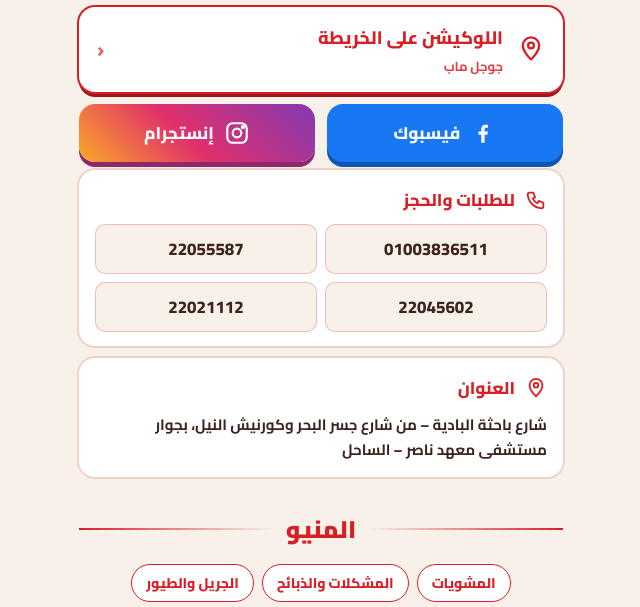
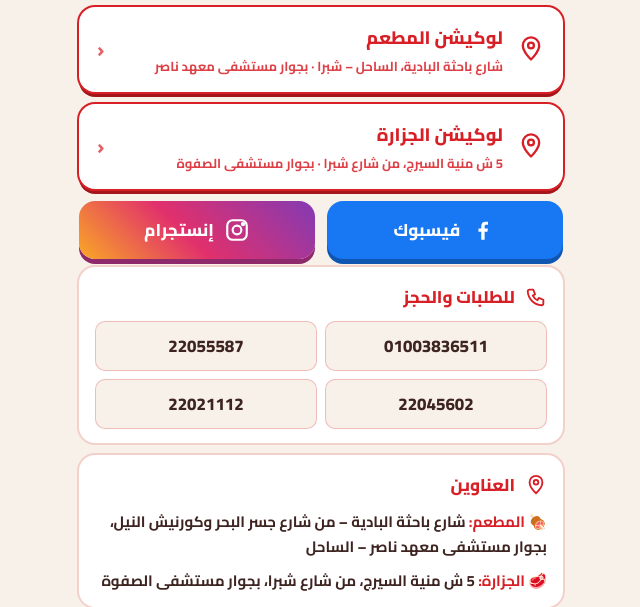
Before and after one commit to Abdo-elgazar/abdo-elgazar.github.io, a plain HTML site: page index.html in a window 1280 px wide. Shown: the part 478-1085 px from the top of the page, without its empty margins (319-959 px from the left). Drawn offline with Linux system fonts and the light colour scheme; a web font is replaced by a local one.

Commit message:
Add files via upload

```diff
--- a/index.html
+++ b/index.html
@@ -59,14 +59,15 @@ footer{text-align:center;color:var(--mut);font-size:13px;margin-top:20px;font-we
 <div class="btns">
  <a class="btn" href="#menu"><svg viewBox="0 0 24 24" fill="none" stroke="currentColor" stroke-width="2" stroke-linecap="round" stroke-linejoin="round"><path d="M4 5a2 2 0 0 1 2-2h9l5 5v11a2 2 0 0 1-2 2H6a2 2 0 0 1-2-2z"/><path d="M14 3v5h5M8 13h8M8 17h5"/></svg><div>تصفح المنيو<small>كل الأصناف والأسعار</small></div><span class="ar">‹</span></a>
  <a class="btn lt" href="https://drive.google.com/file/d/1o7gl2aui2t_QhhFaVqMYiq-dv6_99Few/view?usp=drivesdk" target="_blank" rel="noopener"><svg viewBox="0 0 24 24" fill="none" stroke="currentColor" stroke-width="2" stroke-linecap="round" stroke-linejoin="round"><path d="M12 3v12m0 0-4-4m4 4 4-4M5 21h14"/></svg><div>المنيو PDF<small>افتحه أو نزّله على موبايلك</small></div><span class="ar">‹</span></a>
- <a class="btn lt" href="https://maps.app.goo.gl/Fzxj85pQW3ZbZBwr6" target="_blank" rel="noopener"><svg viewBox="0 0 24 24" fill="none" stroke="currentColor" stroke-width="2" stroke-linecap="round" stroke-linejoin="round"><path d="M12 21s-7-6.5-7-12a7 7 0 0 1 14 0c0 5.5-7 12-7 12z"/><circle cx="12" cy="9" r="2.5"/></svg><div>اللوكيشن على الخريطة<small>جوجل ماب</small></div><span class="ar">‹</span></a>
+ <a class="btn lt" href="https://maps.app.goo.gl/Fzxj85pQW3ZbZBwr6" target="_blank" rel="noopener"><svg viewBox="0 0 24 24" fill="none" stroke="currentColor" stroke-width="2" stroke-linecap="round" stroke-linejoin="round"><path d="M12 21s-7-6.5-7-12a7 7 0 0 1 14 0c0 5.5-7 12-7 12z"/><circle cx="12" cy="9" r="2.5"/></svg><div>لوكيشن المطعم<small>شارع باحثة البادية، الساحل – شبرا · بجوار مستشفى معهد ناصر</small></div><span class="ar">‹</span></a>
+ <a class="btn lt" href="https://maps.app.goo.gl/merAfqd3LP4TRJAAA" target="_blank" rel="noopener"><svg viewBox="0 0 24 24" fill="none" stroke="currentColor" stroke-width="2" stroke-linecap="round" stroke-linejoin="round"><path d="M12 21s-7-6.5-7-12a7 7 0 0 1 14 0c0 5.5-7 12-7 12z"/><circle cx="12" cy="9" r="2.5"/></svg><div>لوكيشن الجزارة<small>5 ش منية السيرج، من شارع شبرا · بجوار مستشفى الصفوة</small></div><span class="ar">‹</span></a>
  <div class="soc">
  <a class="sbtn fb" href="https://www.facebook.com/share/1AMXmKrwUa/" target="_blank" rel="noopener"><svg viewBox="0 0 24 24" fill="none" stroke="currentColor" stroke-width="2" stroke-linecap="round" stroke-linejoin="round"><path fill="currentColor" stroke="none" d="M13.5 21v-7.5h2.6l.4-3h-3V8.6c0-.9.3-1.5 1.5-1.5h1.6V4.4c-.3 0-1.2-.1-2.3-.1-2.3 0-3.9 1.4-3.9 4V10.5H7.8v3h2.6V21z"/></svg><span>فيسبوك</span></a>
  <a class="sbtn ig" href="https://www.instagram.com/abdoelgazarrestaurant/" target="_blank" rel="noopener"><svg viewBox="0 0 24 24" fill="none" stroke="currentColor" stroke-width="2" stroke-linecap="round" stroke-linejoin="round"><rect x="3" y="3" width="18" height="18" rx="5"/><circle cx="12" cy="12" r="4"/><circle cx="17.5" cy="6.5" r="1" fill="currentColor"/></svg><span>إنستجرام</span></a>
 </div>
 </div>
 <div class="card"><h3><svg viewBox="0 0 24 24" fill="none" stroke="currentColor" stroke-width="2" stroke-linecap="round" stroke-linejoin="round"><path d="M5 4h4l2 5-2.5 1.5a11 11 0 0 0 5 5L15 13l5 2v4a2 2 0 0 1-2 2A16 16 0 0 1 3 6a2 2 0 0 1 2-2"/></svg> للطلبات والحجز</h3><div class="nums"><a class="num" href="tel:01003836511" dir="ltr">01003836511</a><a class="num" href="tel:22055587" dir="ltr">22055587</a><a class="num" href="tel:22045602" dir="ltr">22045602</a><a class="num" href="tel:22021112" dir="ltr">22021112</a></div></div>
-<div class="card" style="margin-top:12px"><h3><svg viewBox="0 0 24 24" fill="none" stroke="currentColor" stroke-width="2" stroke-linecap="round" stroke-linejoin="round"><path d="M12 21s-7-6.5-7-12a7 7 0 0 1 14 0c0 5.5-7 12-7 12z"/><circle cx="12" cy="9" r="2.5"/></svg> العنوان</h3><p class="addr">شارع باحثة البادية – من شارع جسر البحر وكورنيش النيل، بجوار مستشفى معهد ناصر – الساحل</p></div>
+<div class="card" style="margin-top:12px"><h3><svg viewBox="0 0 24 24" fill="none" stroke="currentColor" stroke-width="2" stroke-linecap="round" stroke-linejoin="round"><path d="M12 21s-7-6.5-7-12a7 7 0 0 1 14 0c0 5.5-7 12-7 12z"/><circle cx="12" cy="9" r="2.5"/></svg> العناوين</h3><p class="addr"><b style="color:var(--r)">🍖 المطعم:</b> شارع باحثة البادية – من شارع جسر البحر وكورنيش النيل، بجوار مستشفى معهد ناصر – الساحل</p><p class="addr" style="margin-top:8px"><b style="color:var(--r)">🥩 الجزارة:</b> 5 ش منية السيرج، من شارع شبرا، بجوار مستشفى الصفوة</p></div>
 <div class="sec" id="menu"><span></span><h2>المنيو</h2><span></span></div>
 <div class="chips"><a href="#p0" class="chip" onclick="go(0);return false">المشويات</a><a href="#p1" class="chip" onclick="go(1);return false">المشكلات والذبائح</a><a href="#p2" class="chip" onclick="go(2);return false">الجريل والطيور</a><a href="#p3" class="chip" onclick="go(3);return false">الشوربة والطواجن</a><a href="#p4" class="chip" onclick="go(4);return false">المكرونات والمحاشي والأرز</a></div>
 <div id="gal"><figure><img loading="lazy" src="https://lh3.googleusercontent.com/d/1DV7tdJGMfaCoaEtbZon1muZZ6cF6Bash=w1200" alt="المشويات"></figure><figure><img loading="lazy" src="https://lh3.googleusercontent.com/d/1JKAu6f5UUmPtuxSbLDEH3OLDQozQX5Qg=w1200" alt="المشكلات والذبائح"></figure><figure><img loading="lazy" src="https://lh3.googleusercontent.com/d/1zjZaPwQLl-EJ-foYC_ZpvPkLm0QFnmQi=w1200" alt="الجريل والطيور"></figure><figure><img loading="lazy" src="https://lh3.googleusercontent.com/d/1L0hcLfZmYSeBOsvsJ7d90Px1n6pQetmy=w1200" alt="الشوربة والطواجن"></figure><figure><img loading="lazy" src="https://lh3.googleusercontent.com/d/12yBBKji-_Og9ALyd1zk0WTf8PTznJHAi=w1200" alt="المكرونات والمحاشي والأرز"></figure></div>
```
